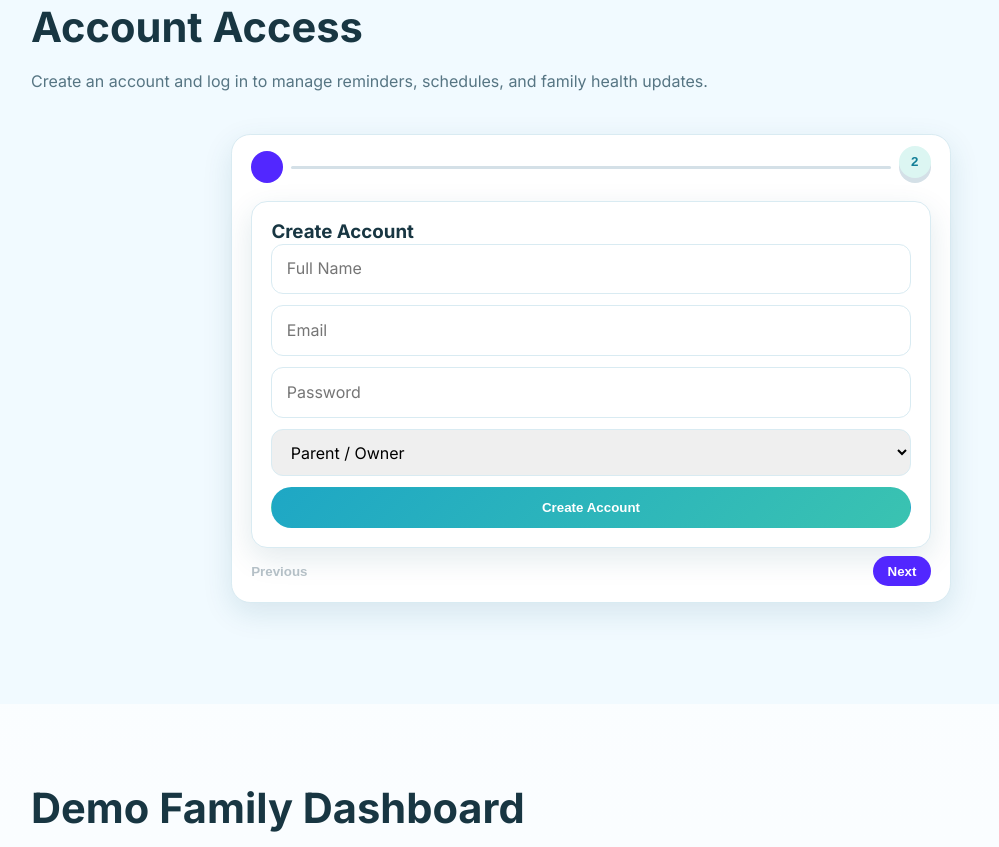
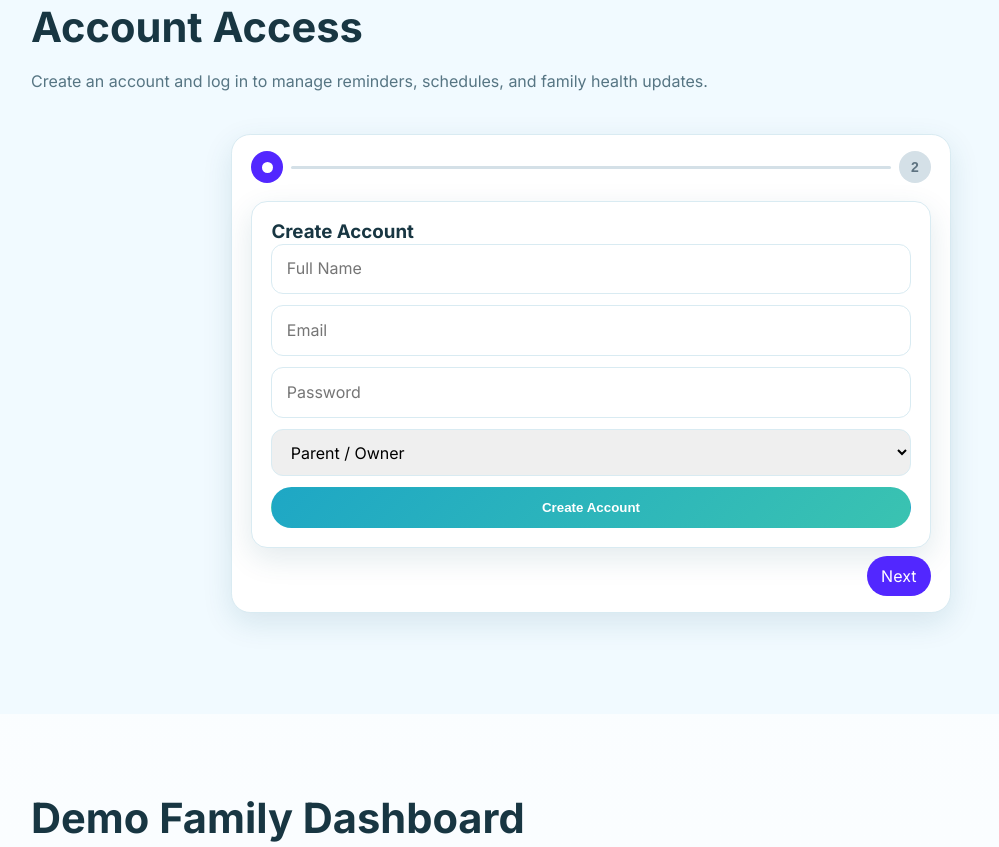
Before and after one commit to hemantmoral/ezremedy.github.io, a plain HTML site: page index.html in a window 1280 px wide. Shown: the part 2039-2886 px from the top of the page, without its empty margins (49-1048 px from the left). Drawn offline with Linux system fonts and the light colour scheme; animation ran at ten frames a second.

Commit message:
updated files

```diff
--- a/index.html
+++ b/index.html
@@ -347,7 +347,7 @@
                     <div class="pc-shine"></div>
                     <div class="pc-glare"></div>
                     <div class="pc-content pc-avatar-content">
-                      <img class="avatar" src="assets/hemant.png" alt="Hemant Moral avatar" loading="lazy" />
+                      <img class="avatar profile-avatar" src="./assets/hemant.png" alt="Hemant Moral avatar" loading="lazy" data-fallbacks="./assets/hemant.png,assets/hemant.png,./hemant.png,hemant.png" />
                     </div>
                     <div class="pc-content">
                       <div class="pc-details">
@@ -369,7 +369,7 @@
                     <div class="pc-shine"></div>
                     <div class="pc-glare"></div>
                     <div class="pc-content pc-avatar-content">
-                      <img class="avatar" src="assets/shaurya.png" alt="Shaurya Kaushal avatar" loading="lazy" />
+                      <img class="avatar profile-avatar" src="./assets/shaurya.png" alt="Shaurya Kaushal avatar" loading="lazy" data-fallbacks="./assets/shaurya.png,assets/shaurya.png,./shaurya.png,shaurya.png" />
                     </div>
                     <div class="pc-content">
                       <div class="pc-details">
--- a/script.js
+++ b/script.js
@@ -49,6 +49,9 @@ function initSteppers() {
       if (nextBtn) {
         nextBtn.disabled = current === total;
         nextBtn.textContent = current === total ? "Completed" : "Next";
+      }
+      if (backBtn) {
+        backBtn.style.visibility = current === 1 ? "hidden" : "visible";
       }
     }
 
@@ -114,6 +117,25 @@ function initProfileCards() {
       card.style.setProperty("--rotate-x", "0deg");
       card.style.setProperty("--rotate-y", "0deg");
       card.style.setProperty("--card-opacity", "0");
+    });
+  });
+}
+
+function initProfileImageFallbacks() {
+  const avatars = document.querySelectorAll(".profile-avatar");
+  avatars.forEach((img) => {
+    const sources = (img.dataset.fallbacks || "")
+      .split(",")
+      .map((s) => s.trim())
+      .filter(Boolean);
+    let idx = 0;
+    img.addEventListener("error", () => {
+      idx += 1;
+      if (idx < sources.length) {
+        img.src = sources[idx];
+      } else {
+        img.alt = `${img.alt} (image unavailable)`;
+      }
     });
   });
 }
@@ -811,5 +833,6 @@ initDomeGallery();
 initLiquidBackground();
 initSteppers();
 initProfileCards();
+initProfileImageFallbacks();
 loadState();
 renderSession();
--- a/styles.css
+++ b/styles.css
@@ -291,7 +291,7 @@ p {
   padding: 0;
 }
 
-.step-number {
+.step-card .step-number {
   width: 2rem;
   height: 2rem;
   display: inline-grid;
@@ -372,9 +372,12 @@ p {
 }
 
 .step-indicator {
+  padding: 0;
   border: 0;
   background: transparent;
   cursor: pointer;
+  appearance: none;
+  -webkit-appearance: none;
 }
 
 .step-indicator-inner {
@@ -387,6 +390,20 @@ p {
   background: #d4e0e7;
   color: #5e7381;
   font-weight: 700;
+  line-height: 1;
+}
+
+.step-indicator .step-number {
+  display: inline-block;
+  font-size: 0.875rem;
+  color: inherit;
+}
+
+.active-dot {
+  width: 0.7rem;
+  height: 0.7rem;
+  border-radius: 999px;
+  background: #fff;
 }
 
 .step-indicator.is-active .step-indicator-inner,
@@ -443,6 +460,9 @@ p {
   color: #7b8f9b;
   font-weight: 600;
   cursor: pointer;
+  font: inherit;
+  padding: 0.35rem 0.55rem;
+  border-radius: 8px;
 }
 
 .next-button {
@@ -453,6 +473,7 @@ p {
   border-radius: 999px;
   font-weight: 600;
   cursor: pointer;
+  font: inherit;
 }
 
 .back-button:disabled,
```
